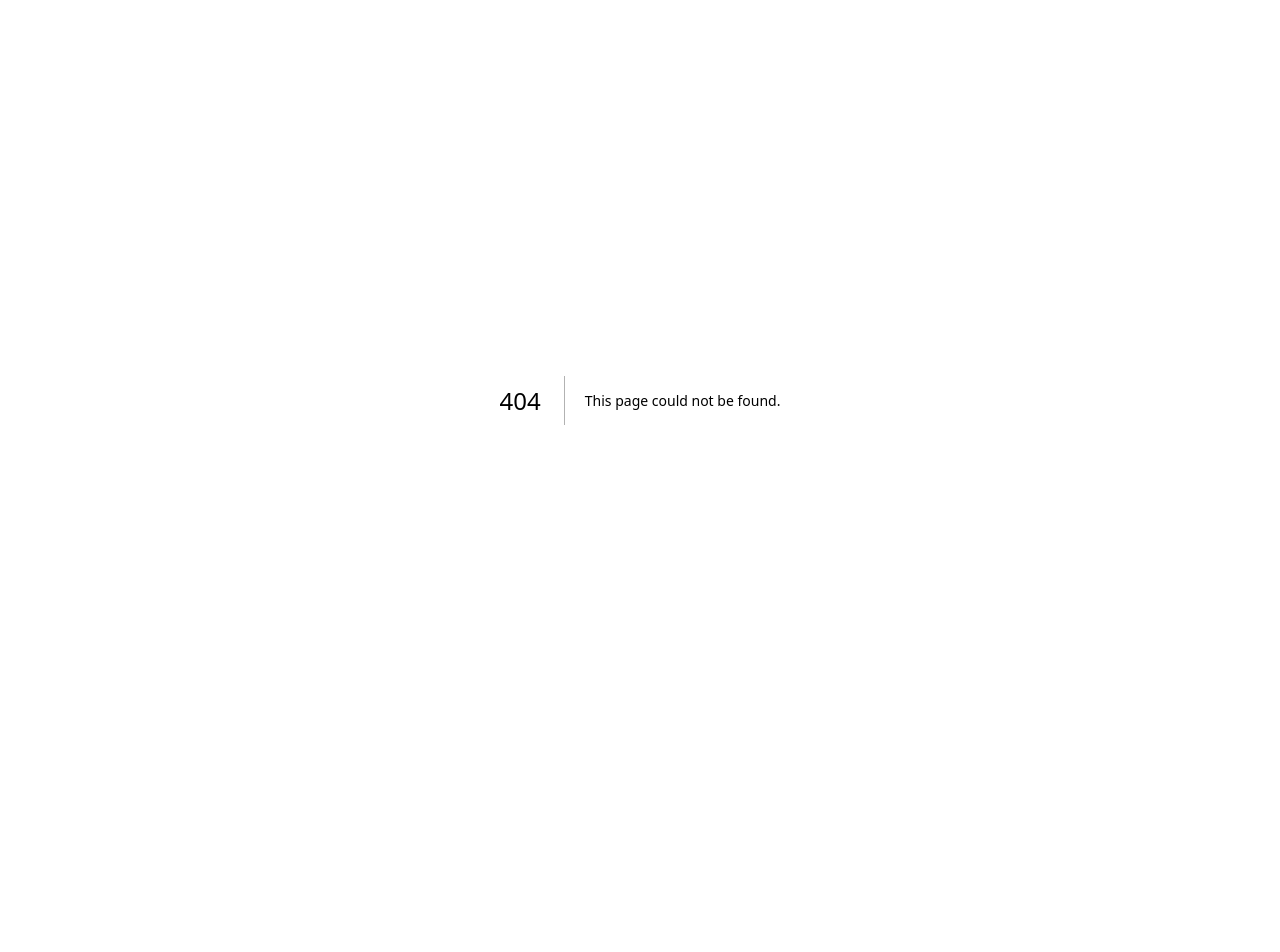
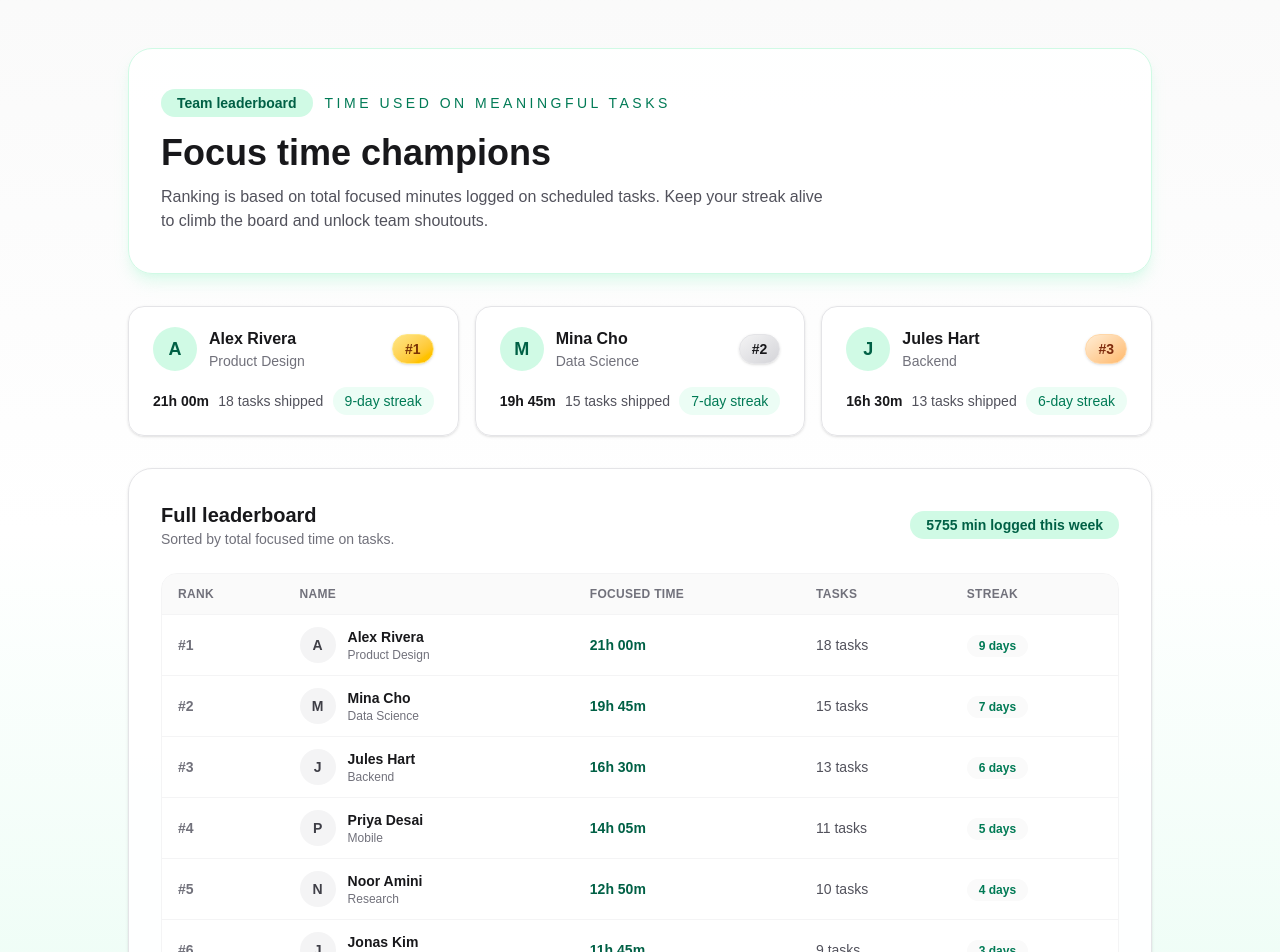
Before and after one commit to HeIIowrld/daystack, a Next.js app in the folder src/frontend/: page /leaderboard in a window 1280 px wide. Before the commit this address had no page. Shown: the top 952 px of the page. Before the commit the page ends 800 px from the top, so only its background shows below. Built offline with nearby package versions, Linux system fonts and the light colour scheme.

Commit message:
Leaderboard_Added

```diff
--- /dev/null
+++ b/src/frontend/src/app/leaderboard/page.tsx
@@ -0,0 +1,204 @@
+type LeaderboardEntry = {
+  name: string;
+  role: string;
+  tasksCompleted: number;
+  focusedMinutes: number;
+  streakDays: number;
+};
+
+const leaderboardData: LeaderboardEntry[] = [
+  {
+    name: "Alex Rivera",
+    role: "Product Design",
+    tasksCompleted: 18,
+    focusedMinutes: 1260,
+    streakDays: 9,
+  },
+  {
+    name: "Mina Cho",
+    role: "Data Science",
+    tasksCompleted: 15,
+    focusedMinutes: 1185,
+    streakDays: 7,
+  },
+  {
+    name: "Jules Hart",
+    role: "Backend",
+    tasksCompleted: 13,
+    focusedMinutes: 990,
+    streakDays: 6,
+  },
+  {
+    name: "Priya Desai",
+    role: "Mobile",
+    tasksCompleted: 11,
+    focusedMinutes: 845,
+    streakDays: 5,
+  },
+  {
+    name: "Noor Amini",
+    role: "Research",
+    tasksCompleted: 10,
+    focusedMinutes: 770,
+    streakDays: 4,
+  },
+  {
+    name: "Jonas Kim",
+    role: "Front-end",
+    tasksCompleted: 9,
+    focusedMinutes: 705,
+    streakDays: 3,
+  },
+];
+
+function formatHours(minutes: number) {
+  const hours = Math.floor(minutes / 60);
+  const remainingMinutes = minutes % 60;
+  return `${hours}h ${remainingMinutes.toString().padStart(2, "0")}m`;
+}
+
+function Medal({ rank }: { rank: number }) {
+  const palette: Record<number, string> = {
+    1: "from-amber-200 to-amber-400 text-amber-900 border-amber-200",
+    2: "from-zinc-100 to-zinc-300 text-zinc-900 border-zinc-200",
+    3: "from-orange-100 to-orange-300 text-orange-900 border-orange-200",
+  };
+  const colors =
+    palette[rank] ?? "from-zinc-100 to-zinc-200 text-zinc-900 border-zinc-200";
+
+  return (
+    <span
+      className={`inline-flex items-center justify-center rounded-full border px-3 py-1 text-sm font-semibold shadow-sm bg-gradient-to-br ${
+        colors
+      }`}
+    >
+      #{rank}
+    </span>
+  );
+}
+
+export default function LeaderboardPage() {
+  const sorted = [...leaderboardData].sort(
+    (a, b) => b.focusedMinutes - a.focusedMinutes,
+  );
+
+  return (
+    <div className="min-h-screen bg-gradient-to-b from-zinc-50 via-white to-emerald-50 px-6 py-12 text-zinc-900">
+      <main className="mx-auto flex w-full max-w-5xl flex-col gap-8">
+        <header className="rounded-3xl border border-emerald-100 bg-white/90 px-8 py-10 shadow-lg shadow-emerald-100/70">
+          <div className="flex flex-wrap items-center gap-3">
+            <span className="rounded-full bg-emerald-100 px-4 py-1 text-sm font-semibold text-emerald-800">
+              Team leaderboard
+            </span>
+            <p className="text-sm uppercase tracking-[0.25em] text-emerald-700">
+              Time used on meaningful tasks
+            </p>
+          </div>
+          <h1 className="mt-4 text-4xl font-semibold">Focus time champions</h1>
+          <p className="mt-3 max-w-2xl text-base text-zinc-600">
+            Ranking is based on total focused minutes logged on scheduled
+            tasks. Keep your streak alive to climb the board and unlock team
+            shoutouts.
+          </p>
+        </header>
+
+        <section className="grid gap-4 md:grid-cols-3">
+          {sorted.slice(0, 3).map((entry, index) => (
+            <div
+              key={entry.name}
+              className="flex flex-col rounded-2xl border border-zinc-200 bg-white/90 px-6 py-5 shadow-sm"
+            >
+              <div className="flex items-center justify-between">
+                <div className="flex items-center gap-3">
+                  <div className="flex h-11 w-11 items-center justify-center rounded-full bg-emerald-100 text-lg font-semibold text-emerald-800">
+                    {entry.name.slice(0, 1)}
+                  </div>
+                  <div>
+                    <p className="text-base font-semibold text-zinc-900">
+                      {entry.name}
+                    </p>
+                    <p className="text-sm text-zinc-500">{entry.role}</p>
+                  </div>
+                </div>
+                <Medal rank={index + 1} />
+              </div>
+              <div className="mt-4 flex items-center justify-between text-sm text-zinc-600">
+                <span className="font-semibold text-zinc-900">
+                  {formatHours(entry.focusedMinutes)}
+                </span>
+                <span>{entry.tasksCompleted} tasks shipped</span>
+                <span className="rounded-full bg-emerald-50 px-3 py-1 text-emerald-700">
+                  {entry.streakDays}-day streak
+                </span>
+              </div>
+            </div>
+          ))}
+        </section>
+
+        <section className="rounded-3xl border border-zinc-200 bg-white/95 p-8 shadow-sm">
+          <div className="flex flex-wrap items-center justify-between gap-3">
+            <div>
+              <h2 className="text-xl font-semibold text-zinc-900">
+                Full leaderboard
+              </h2>
+              <p className="text-sm text-zinc-500">
+                Sorted by total focused time on tasks.
+              </p>
+            </div>
+            <span className="rounded-full bg-emerald-100 px-4 py-1 text-sm font-semibold text-emerald-800">
+              {sorted.reduce((total, item) => total + item.focusedMinutes, 0)}{" "}
+              min logged this week
+            </span>
+          </div>
+
+          <div className="mt-6 overflow-hidden rounded-2xl border border-zinc-100">
+            <table className="min-w-full divide-y divide-zinc-100 text-sm">
+              <thead className="bg-zinc-50 text-left text-xs font-semibold uppercase tracking-wide text-zinc-500">
+                <tr>
+                  <th className="px-4 py-3">Rank</th>
+                  <th className="px-4 py-3">Name</th>
+                  <th className="px-4 py-3">Focused time</th>
+                  <th className="px-4 py-3">Tasks</th>
+                  <th className="px-4 py-3">Streak</th>
+                </tr>
+              </thead>
+              <tbody className="divide-y divide-zinc-100 bg-white">
+                {sorted.map((entry, index) => (
+                  <tr key={entry.name} className="hover:bg-emerald-50/40">
+                    <td className="px-4 py-3 font-semibold text-zinc-500">
+                      #{index + 1}
+                    </td>
+                    <td className="px-4 py-3">
+                      <div className="flex items-center gap-3">
+                        <div className="flex h-9 w-9 items-center justify-center rounded-full bg-zinc-100 text-sm font-semibold text-zinc-700">
+                          {entry.name.slice(0, 1)}
+                        </div>
+                        <div>
+                          <p className="font-semibold text-zinc-900">
+                            {entry.name}
+                          </p>
+                          <p className="text-xs text-zinc-500">{entry.role}</p>
+                        </div>
+                      </div>
+                    </td>
+                    <td className="px-4 py-3 font-semibold text-emerald-800">
+                      {formatHours(entry.focusedMinutes)}
+                    </td>
+                    <td className="px-4 py-3 text-zinc-600">
+                      {entry.tasksCompleted} tasks
+                    </td>
+                    <td className="px-4 py-3">
+                      <span className="rounded-full bg-zinc-50 px-3 py-1 text-xs font-semibold text-emerald-700">
+                        {entry.streakDays} days
+                      </span>
+                    </td>
+                  </tr>
+                ))}
+              </tbody>
+            </table>
+          </div>
+        </section>
+      </main>
+    </div>
+  );
+}
```
Also changed, not shown: 1 other file (tests, documents, lock files or other folders).
